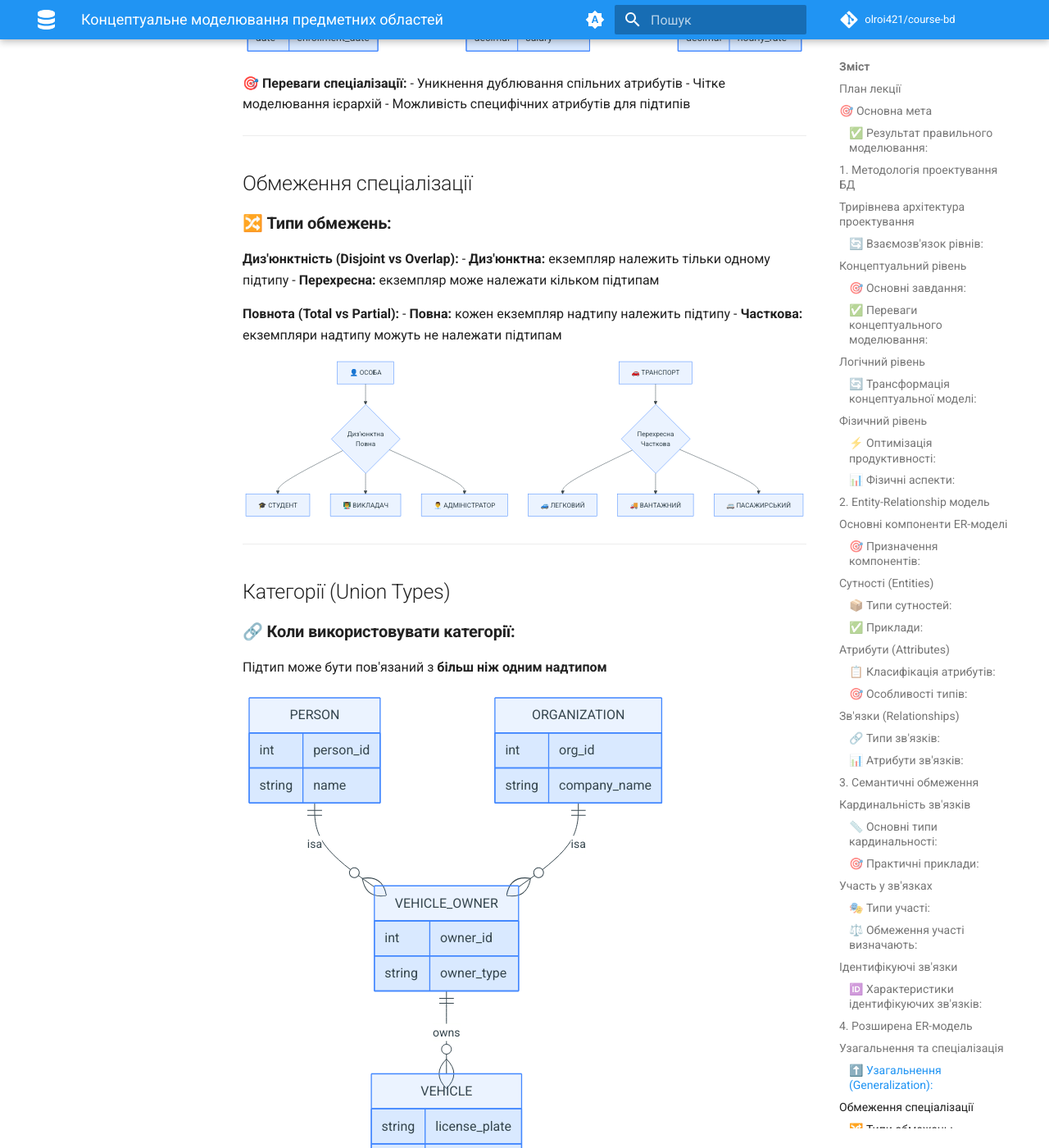
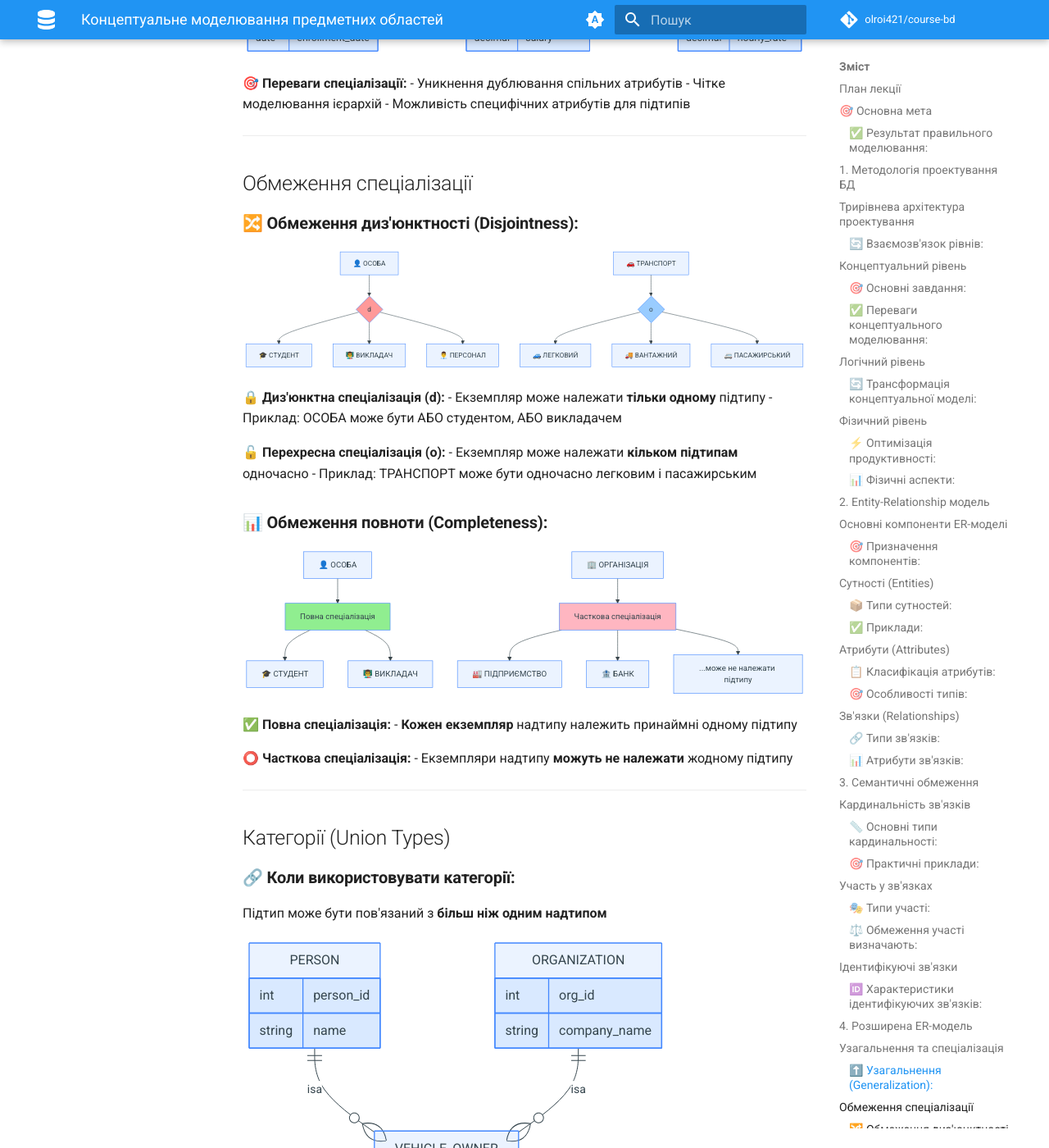
Before and after one commit to olroi421/course-bd, an MkDocs documentation site: the page built from docs/presentations/presentation-05.md, in a window 1280 px wide and 1400 px high, scrolled down 9925 px. Shown: the whole window at 82% size. Built offline with MkDocs 1.6.1 and Material for MkDocs 9.7.7, drawn with Linux system fonts in a browser that asks for light colours; comment, search, counter and statistics services are not loaded.

Commit message:
Update presentation-05.md

````diff
--- a/docs/presentations/presentation-05.md
+++ b/docs/presentations/presentation-05.md
@@ -390,28 +390,54 @@ erDiagram
 
 ## Обмеження спеціалізації
 
-### **🔀 Типи обмежень:**
-
-**Диз'юнктність (Disjoint vs Overlap):**
-- **Диз'юнктна:** екземпляр належить тільки одному підтипу
-- **Перехресна:** екземпляр може належати кільком підтипам
-
-**Повнота (Total vs Partial):**
-- **Повна:** кожен екземпляр надтипу належить підтипу
-- **Часткова:** екземпляри надтипу можуть не належати підтипам
+### **🔀 Обмеження диз'юнктності (Disjointness):**
 
 ```mermaid
 graph TD
-    A[👤 ОСОБА] --> B{Диз'юнктна<br/>Повна}
+    A[👤 ОСОБА] --> B{d}
     B --> C[🎓 СТУДЕНТ]
     B --> D[👨‍🏫 ВИКЛАДАЧ]
-    B --> E[👨‍💼 АДМІНІСТРАТОР]
+    B --> E[👨‍💼 ПЕРСОНАЛ]
 
-    F[🚗 ТРАНСПОРТ] --> G{Перехресна<br/>Часткова}
+    F[🚗 ТРАНСПОРТ] --> G{o}
     G --> H[🚙 ЛЕГКОВИЙ]
     G --> I[🚚 ВАНТАЖНИЙ]
     G --> J[🚐 ПАСАЖИРСЬКИЙ]
+
+    style B fill:#ff9999
+    style G fill:#99ccff
 ```
+
+**🔒 Диз'юнктна спеціалізація (d):**
+- Екземпляр може належати **тільки одному** підтипу
+- Приклад: ОСОБА може бути АБО студентом, АБО викладачем
+
+**🔓 Перехресна спеціалізація (o):**
+- Екземпляр може належати **кільком підтипам** одночасно
+- Приклад: ТРАНСПОРТ може бути одночасно легковим і пасажирським
+
+### **📊 Обмеження повноти (Completeness):**
+
+```mermaid
+graph TD
+    K[👤 ОСОБА] --> L[Повна спеціалізація]
+    L --> M[🎓 СТУДЕНТ]
+    L --> N[👨‍🏫 ВИКЛАДАЧ]
+
+    O[🏢 ОРГАНІЗАЦІЯ] --> P[Часткова спеціалізація]
+    P --> Q[🏭 ПІДПРИЄМСТВО]
+    P --> R[🏦 БАНК]
+    P --> S[...може не належати підтипу]
+
+    style L fill:#90EE90
+    style P fill:#FFB6C1
+```
+
+**✅ Повна спеціалізація:**
+- **Кожен екземпляр** надтипу належить принаймні одному підтипу
+
+**⭕ Часткова спеціалізація:**
+- Екземпляри надтипу **можуть не належати** жодному підтипу
 
 ---
 
````
